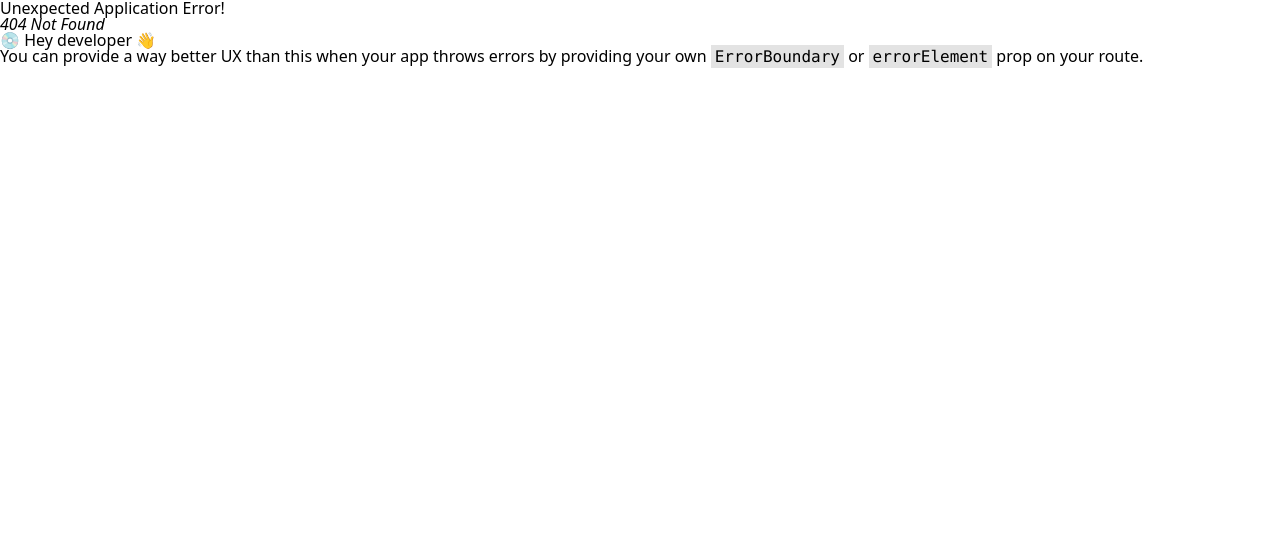
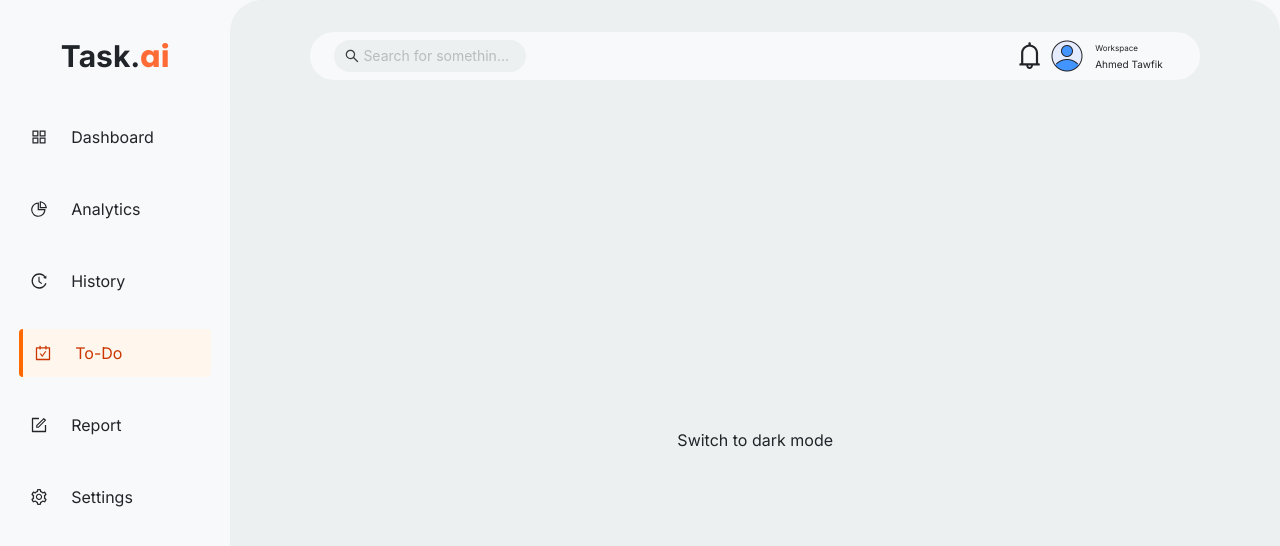
Before and after one commit to FreyGold/AntD, a React (Vite) app: page /dashboard in a window 1280 px wide. Before the commit this address had no page. Shown: the top 546 px of the page. Built offline with nearby package versions, Linux system fonts and the light colour scheme.

Commit message:
Move Input component to UI folder, add animation to input

```diff
--- a/src/App.tsx
+++ b/src/App.tsx
@@ -1,15 +1,17 @@
 import "@/assets/styles/global.css";
 import { createBrowserRouter, RouterProvider } from "react-router";
 import MainLayout from "./layouts/MainLayout";
-import ToDo from "./pages/dashboard/ToDo";
-import Home from "./pages/dashboard/Home";
+import ToDo from "./pages/ToDo";
+import Dashboard from "./pages/Dashboard";
+import { Navigate } from "react-router";
 
 const router = createBrowserRouter([
    {
       path: "/",
       element: <MainLayout />,
       children: [
-         { index: true, element: <Home /> },
+         { index: true, element: <Navigate to="/dashboard" replace /> },
+         { path: "/dashboard", element: <Dashboard /> },
          { path: "/todo", element: <ToDo /> },
       ],
    },
--- /dev/null
+++ b/src/UI/Input.tsx
@@ -0,0 +1,28 @@
+import { SearchOutlined } from "@ant-design/icons";
+import { Input as AntDInput } from "antd";
+import { useState } from "react";
+
+function Input() {
+   const [isOpen, setIsOpen] = useState(false);
+   const width = isOpen ? "20rem" : "12rem";
+   // Generalize the component
+   return (
+      <AntDInput
+         placeholder="Search for something..."
+         type="text"
+         variant="borderless"
+         prefix={<SearchOutlined />}
+         onFocus={() => setIsOpen(true)}
+         onBlur={() => setIsOpen(false)}
+         style={{
+            width: width,
+            backgroundColor: "var(--c-background-dark)",
+            borderRadius: "2rem",
+            transition: "width 300ms ease-in-out",
+         }}
+         // is this a correct approach?
+      />
+   );
+}
+
+export default Input;
--- a/src/components/Bar.tsx
+++ b/src/components/Bar.tsx
@@ -1,29 +1,19 @@
-import { BellOutlined, SearchOutlined } from "@ant-design/icons";
-import { Input } from "antd";
+import Input from "@/UI/Input";
+import { BellOutlined } from "@ant-design/icons";
 
 function Bar() {
    return (
       <div className="flex items-center justify-between px-6 py-3 mt-8 mx-20 rounded-4xl h-12 bg-background">
-         <Input
-            placeholder="test"
-            type="text"
-            variant="borderless"
-            prefix={<SearchOutlined />}
-            style={{
-               width: "12rem",
-               backgroundColor: "var(--c-background-dark)",
-               borderRadius: "2rem",
-            }}
-            // is this a correct approach?
-         />
+         <Input />
+         {/* // is this a correct approach? // moved to UI folder */}
          {/* { switch to ant component in the next iteration} */}
-         <div className="flex items-center w-40 justify-between gap-4">
+         <div className="flex items-center w-40 gap-2">
             <BellOutlined style={{ fontSize: "1.7rem" }} />
-            <div className="flex items-center space-x-2">
+            <div className="flex items-center flex-1 gap-3">
                <img src="src/assets/user.png" alt="avatar" className="size-8" />
-               <div className="flex flex-col text-[8px]">
-                  <p>Workspace</p>
-                  <p>Ahmed Tawfik</p>
+               <div className="flex flex-col text-[8px] flex-1 justify-center">
+                  <p className="text-[8px]">Workspace</p>
+                  <p className="text-[10px]">Ahmed Tawfik</p>
                </div>
             </div>
          </div>
--- a/src/pages/dashboard/Home.tsx
+++ b/src/pages/Dashboard.tsx
@@ -1,6 +1,6 @@
 import ThemeToggleButton from "@/components/ToggleTheme";
 
-function Home() {
+function Dashboard() {
    return (
       <div className="w-full h-full flex justify-center items-center bg-background-dark text-text rounded-4xl">
          <ThemeToggleButton></ThemeToggleButton>
@@ -8,4 +8,4 @@ function Home() {
    );
 }
 
-export default Home;
+export default Dashboard;
--- a/src/pages/dashboard/ToDo.tsx
+++ b/src/pages/ToDo.tsx
@@ -1,5 +1,5 @@
 function ToDo() {
-   return <div></div>;
+   return <div>yet to work on</div>;
 }
 
 export default ToDo;
```
